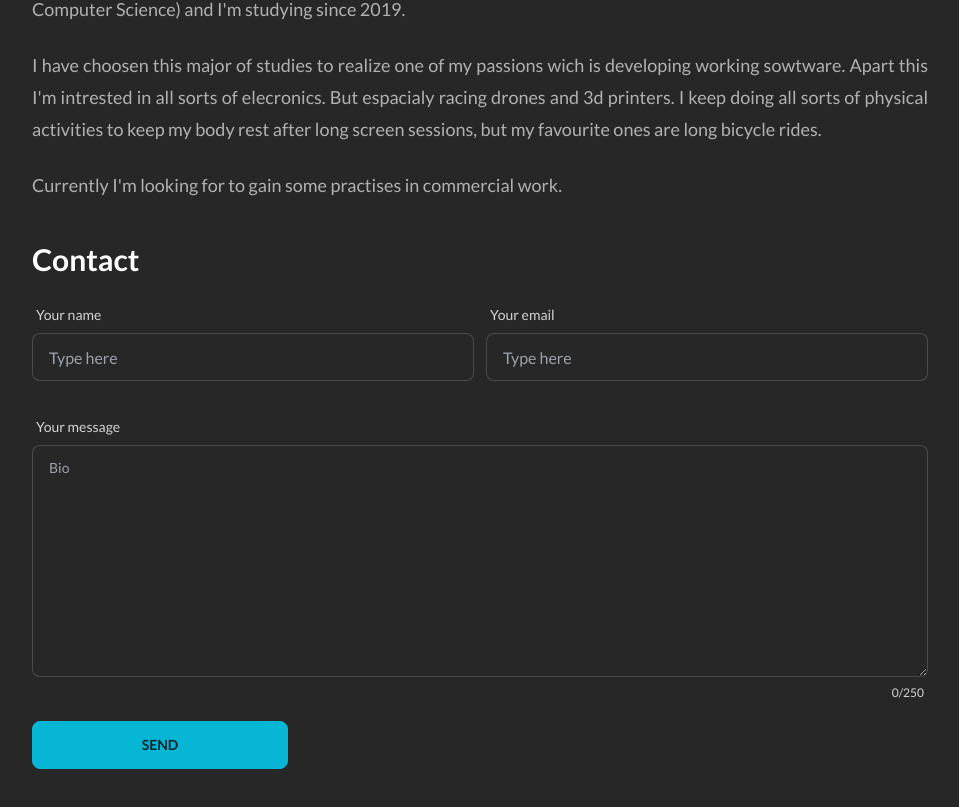
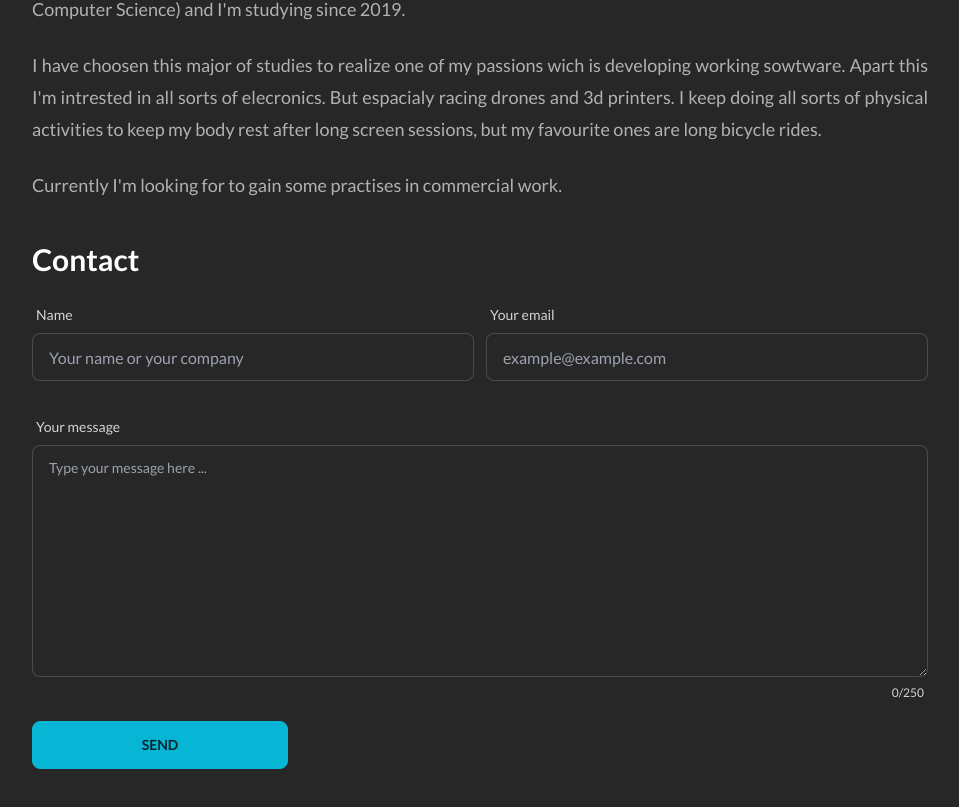
Before and after one commit to EP-coode/portfolio_v2, a Next.js app: page / in a window 1280 px wide. Shown: the part 1371-2178 px from the top of the page, without its empty margins (240-1199 px from the left). Built offline with nearby package versions, Linux system fonts and the light colour scheme.

Commit message:
update SlideLeft, change form text

```diff
--- a/pages/api/contact.ts
+++ b/pages/api/contact.ts
@@ -1,6 +1,6 @@
 // Next.js API route support: https://nextjs.org/docs/api-routes/introduction
-import { plainToClass, plainToInstance } from "class-transformer";
-import { IsEmail, IsNotEmpty, IsString, validate } from "class-validator";
+import { plainToClass } from "class-transformer";
+import { IsEmail, IsNotEmpty, IsString } from "class-validator";
 import { NextApiRequest,  NextApiResponse} from "next";
 import nodemailer from "nodemailer";
 
--- a/pages/index.tsx
+++ b/pages/index.tsx
@@ -42,7 +42,7 @@ export async function getStaticProps() {
 const Home: NextPage<InferGetServerSidePropsType<typeof getStaticProps>> = ({
   aboutMeSection,
 }) => {
-  const displayMobileNav = useMatchMaxWidth("600px");
+  const displayMobileNav = useMatchMaxWidth("800px");
   const [activeSectionId, setActiveSectionId] = useState<string | null>();
   const Nav = displayMobileNav ? BottomNav : SideNav;
 
--- a/src/components/ContactMeForm.tsx
+++ b/src/components/ContactMeForm.tsx
@@ -64,12 +64,12 @@ export const ContactMeForm = () => {
     >
       <div className="form-control w-full">
         <label className="label">
-          <span className="label-text">Your name</span>
+          <span className="label-text">Name</span>
         </label>
         <input
           id="name"
           type="text"
-          placeholder="Type here"
+          placeholder="Your name or your company"
           className={classNames("input input-bordered w-full", {
             "input-error": formik.errors.name,
           })}
@@ -89,7 +89,7 @@ export const ContactMeForm = () => {
         <input
           id="email"
           type="email"
-          placeholder="Type here"
+          placeholder="example@example.com"
           className={classNames("input input-bordered w-full", {
             "input-error": formik.errors.email,
           })}
@@ -111,7 +111,7 @@ export const ContactMeForm = () => {
           className={classNames("textarea textarea-bordered grow", {
             "textarea-error": formik.errors.content,
           })}
-          placeholder="Bio"
+          placeholder="Type your message here ..."
           value={formik.values.content}
           onChange={formik.handleChange}
         ></textarea>
--- a/src/components/Section.tsx
+++ b/src/components/Section.tsx
@@ -1,16 +1,13 @@
-import React, { PropsWithChildren, useRef } from "react";
-import useIsInViewport from "../hooks/useIsInViewport";
+import React, { PropsWithChildren } from "react";
 import { SlideLeft } from "../transitions/SlideLeft";
 
 export const Section = ({
   children,
   title,
 }: PropsWithChildren & { title: string }) => {
-  const contenRef = useRef<HTMLDivElement>(null);
-  const [, wasInViewport] = useIsInViewport(contenRef, "0px 0px -100px");
 
   return (
-    <SlideLeft slidedIn={wasInViewport} ref={contenRef}>
+    <SlideLeft>
       <section className="my-10">
         <h2 className="text-white text-3xl font-bold">{title}</h2>
         <div>{children}</div>
--- a/src/transitions/SlideLeft.tsx
+++ b/src/transitions/SlideLeft.tsx
@@ -1,26 +1,21 @@
 import classNames from "classnames";
-import React, { forwardRef } from "react";
+import React, { PropsWithChildren, useRef } from "react";
+import useIsInViewport from "../hooks/useIsInViewport";
 
-type Props = {
-  children: React.ReactNode;
-  slidedIn: boolean;
-};
+export const SlideLeft = ({ children }: PropsWithChildren) => {
+  const containerRef = useRef<HTMLDivElement>(null);
+  const [, wasInViewport] = useIsInViewport(containerRef, "0px 0px -100px");
 
-export const SlideLeft = forwardRef<HTMLDivElement, Props>(
-  ({ children, slidedIn }, ref) => {
   return (
-      <div className="w-full h-full overflow-visible" ref={ref}>
+    <div className="w-full h-full overflow-visible" ref={containerRef}>
       <div
         className={classNames("transition-all duration-1000", {
-            "translate-x-0 opacity-1": slidedIn,
-            "translate-x-full opacity-0": !slidedIn,
+          "translate-x-0 opacity-1": wasInViewport,
+          "translate-x-full opacity-0": !wasInViewport,
         })}
       >
         {children}
       </div>
     </div>
   );
-  }
-);
-
-SlideLeft.displayName = "SlideLeft";
+};
```
Lines whose indentation alone changed are shown as unchanged.
